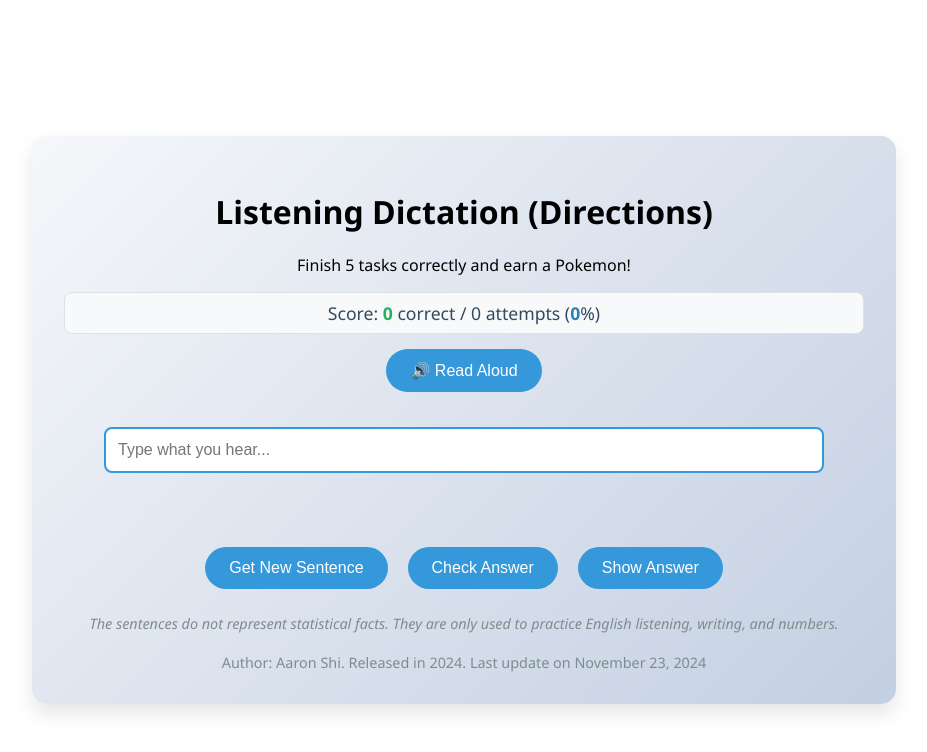
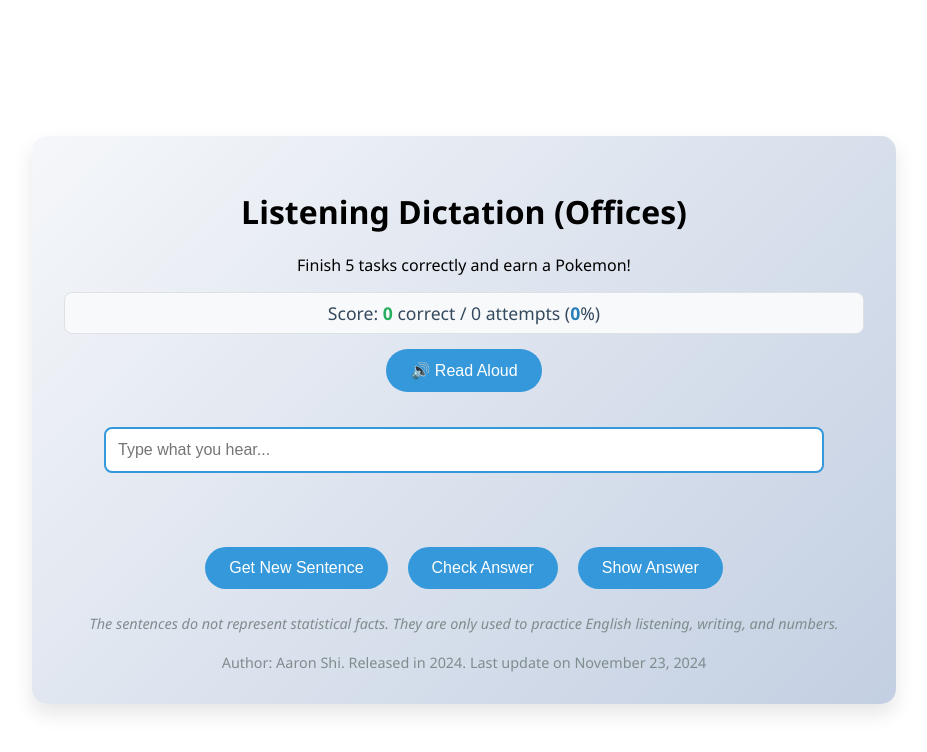
Before and after one commit to aaronshi1129/dictation-offices, a plain HTML site: page index.html in a window 1280 px wide. Shown: the whole page, without its empty margins (176-1103 px from the left). Drawn offline with Linux system fonts and the light colour scheme.

Commit message:
Update index.html

```diff
--- a/index.html
+++ b/index.html
@@ -207,7 +207,7 @@
 </head>
 <body>
 <div class="container">
-  <h1>Listening Dictation (Directions)</h1>
+  <h1>Listening Dictation (Offices)</h1>
     <p class="subtitle">Finish 5 tasks correctly and earn a Pokemon!</p>
   <div class="score-display">
     Score: <span id="correctScore">0</span> correct / <span id="totalAttempts">0</span> attempts
```
